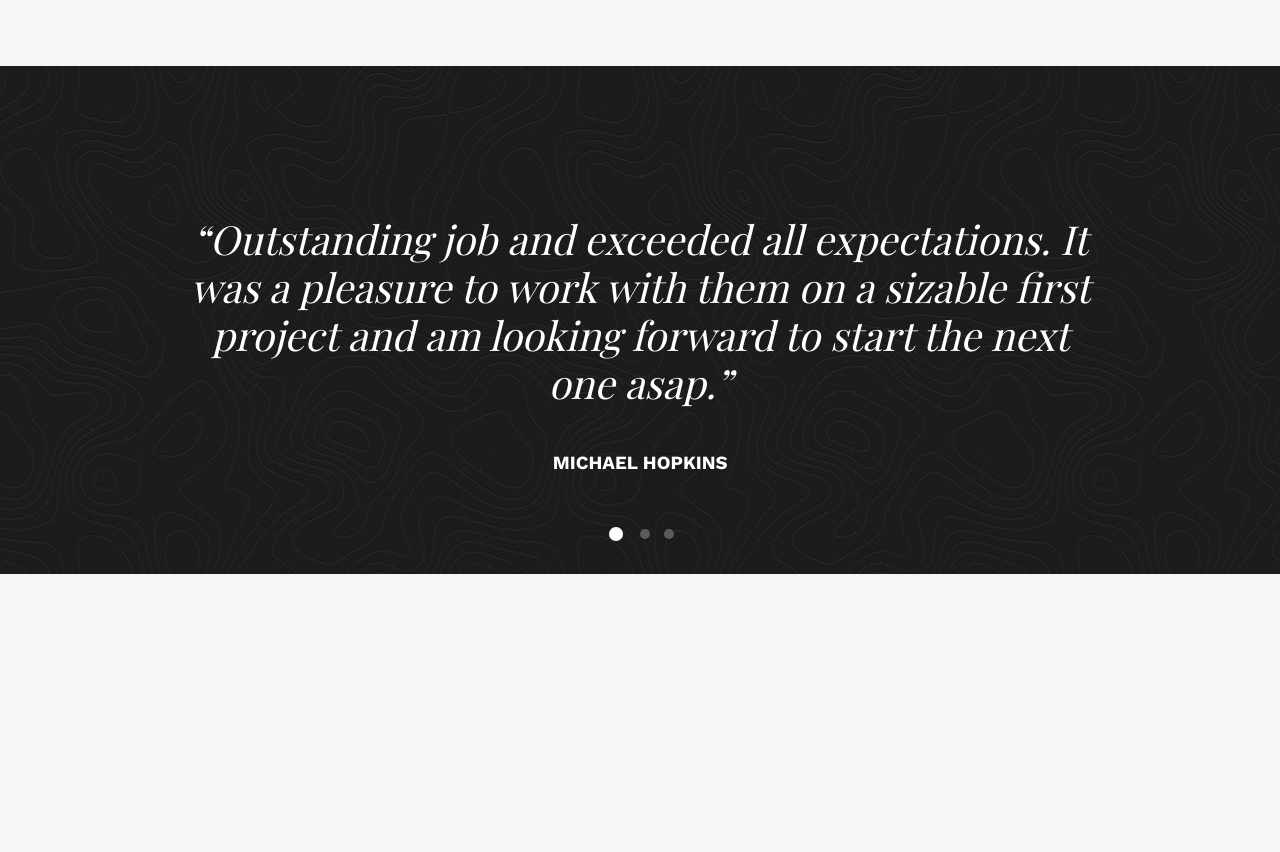
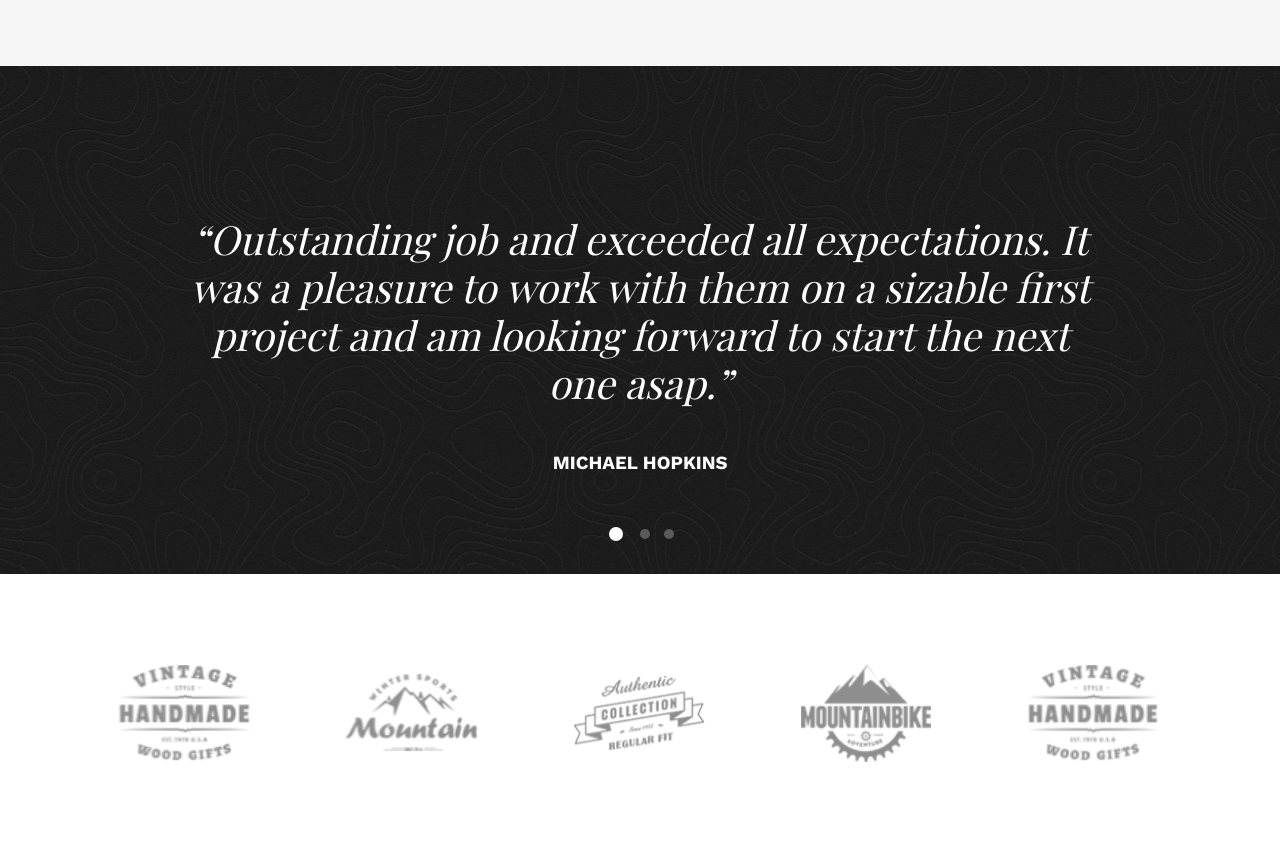
Before and after one commit to Sysreqx/Snow, a plain HTML site: page index.html in a window 1280 px wide. Shown: the part 3105-3957 px from the top of the page. Before the commit the page ends 3679 px from the top, so only its background shows below. Drawn offline with nearby package versions, Linux system fonts and the light colour scheme; a web font is replaced by a local one.

Commit message:
clients carousel

```diff
--- a/css/style.css
+++ b/css/style.css
@@ -289,21 +289,6 @@ main #numbers img {
 	line-height: 24pt;
 }
 
-/*#best-projects #projects {*/
-	/*display: flex;*/
-	/*justify-content: space-between;*/
-	/*width: 100%;*/
-	/*align-items: center;*/
-	/*background-color: #cccccc;*/
-	/*}*/
-
-	/*#best-projects #projects .project {*/
-		/*display: flex;*/
-		/*flex-direction: column;*/
-		/*height: 300px;*/
-		/*background-color: #921f1f;*/
-		/*}*/
-
 /* Flex Masonry */
 .flexbox {
 	display: -webkit-flex;
@@ -375,6 +360,26 @@ padding: 8% 8% 2%;
 	margin: 5% 0 0;
 }
 
+/* Clients */
+main #clients {
+	background: #fff;
+}
+
+main #clients #clients-carousel .owl-stage {
+		display: flex;
+	align-items: center;
+	justify-content: space-between;
+	padding: 8% 0;
+}
+
+main #clients #clients-carousel .owl-stage .owl-item {
+	display: flex;
+	width: 100%;
+	justify-content: center;
+	align-items: center;
+}
+/* Clients End*/
+
 /* Owl Carousel */
 .owl-dots {
 
--- a/index.html
+++ b/index.html
@@ -131,7 +131,7 @@
 		<!-- Testimonials -->
 		<div id="testimonials">
 			<div class="flex-container">
-				<div class="owl-carousel owl-theme owl-loaded">
+				<div id="testimonials-carousel" class="owl-carousel owl-theme owl-loaded">
 					<div class="owl-stage-outer">
 						<div class="owl-stage">
 							<div class="owl-item">
@@ -162,11 +162,40 @@
 			</div>
 		</div>
 		<!-- Testimonials End -->
+		<!-- Clients -->
+		<div id="clients">
+			<div class="flex-container">
+				<div id="clients-carousel" class="owl-carousel owl-theme owl-loaded">
+					<div class="owl-stage-outer">
+						<div class="owl-stage">
+							<div class="owl-item">
+								<img src="images/logo-1.png">
+							</div>
+							<div class="owl-item">
+								<img src="images/logo-2.png">
+							</div>
+							<div class="owl-item">
+								<img src="images/logo-3.png">
+							</div>
+							<div class="owl-item">
+								<img src="images/logo-4.png">
+							</div>
+							<div class="owl-item">
+								<img src="images/logo-1.png">
+							</div>
+						</div>
+					</div>
+				</div>
+			</div>
+		</div>
+		<!-- Clients End-->
+
+
 		<!-- Owl Carousel -->
 		<script src="js/jquery.min.js" type="text/javascript"></script>
 		<script src="js/owl.carousel.min.js" type="text/javascript"></script>
 		<script type="text/javascript">
-			$('.owl-carousel').owlCarousel({
+			$('#testimonials-carousel').owlCarousel({
 				loop: true,
 				margin: 10,
 				// autoplay: true,
@@ -181,8 +210,28 @@
 						items: 1,
 					},
 					1000: {
+						items: 1
+					}
+				}
+			})
+
+			$('#clients-carousel').owlCarousel({
+				loop: true,
+				margin: 10,
+				// autoplay: true,
+				autoplayHoverPause: true,
+				responsiveClass: true,
+				responsive: {
+					0: {
 						items: 1,
-						loop: true
+						dots: false,
+					},
+					600: {
+						items: 3,
+						dots: false,
+					},
+					1000: {
+						items: 5
 					}
 				}
 			})
```
Also changed, not shown: css/owl.theme.default.min.css (+48 -1 lines), css/owl.carousel.min.css, images/logo-5.png (deleted). Lines whose indentation alone changed are shown as unchanged.
